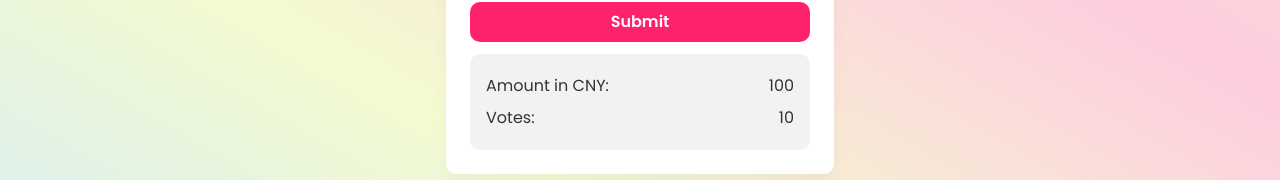
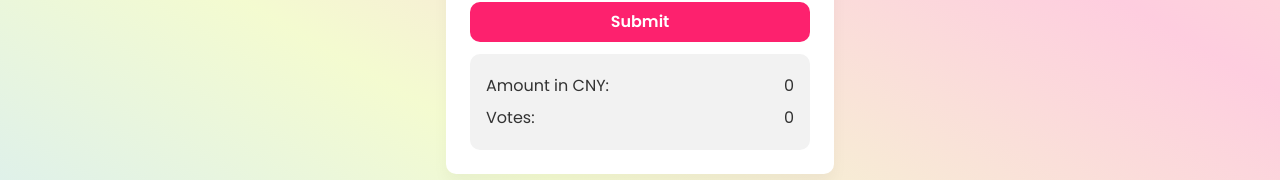
Before and after one commit to sheronimo/react-snh48g-budgeter-app, a React (Create React App) app: page / in a window 1280 px wide. Shown: the part 431-611 px from the top of the page. Built offline with nearby package versions, Linux system fonts and the light colour scheme.

Commit message:
add calculation

```diff
--- a/src/App.js
+++ b/src/App.js
@@ -5,6 +5,11 @@ function App() {
 	const [options, setOptions] = useState({
 		budget: 0,
 		selectedCurrency: ''
+	});
+
+	const [results, setResults] = useState({
+		yuan: 0,
+		votes: 0
 	});
 
 	function handleChange(e) {
@@ -17,10 +22,19 @@ function App() {
 		});
 	}
 
+	function handleSubmit(e) {
+		e.preventDefault();
+
+		setResults(() => ({
+			yuan: options.budget * 6.71,
+			votes: ((options.budget * 6.71) / 35).toFixed(2)
+		}));
+	}
+
 	return (
 		<div className='card round-corner'>
 			<h1 className='title'>SNH48 Vote Budgeter</h1>
-			<form className='form'>
+			<form className='form' onSubmit={handleSubmit}>
 				<label>Enter your budget:</label>
 				<input
 					type='number'
@@ -39,18 +53,16 @@ function App() {
 					<option value=''>---Choose---</option>
 					<option value='USD'>USD</option>
 				</select>
-				<button type='submit' className='submit round-corner'>
-					Submit
-				</button>
+				<button className='submit round-corner'>Submit</button>
 			</form>
 			<ul className='results round-corner'>
 				<li className='result'>
 					<span>Amount in CNY:</span>
-					<span>100</span>
+					<span>{results.yuan}</span>
 				</li>
 				<li className='result'>
 					<span>Votes:</span>
-					<span>10</span>
+					<span>{results.votes}</span>
 				</li>
 			</ul>
 		</div>
```
